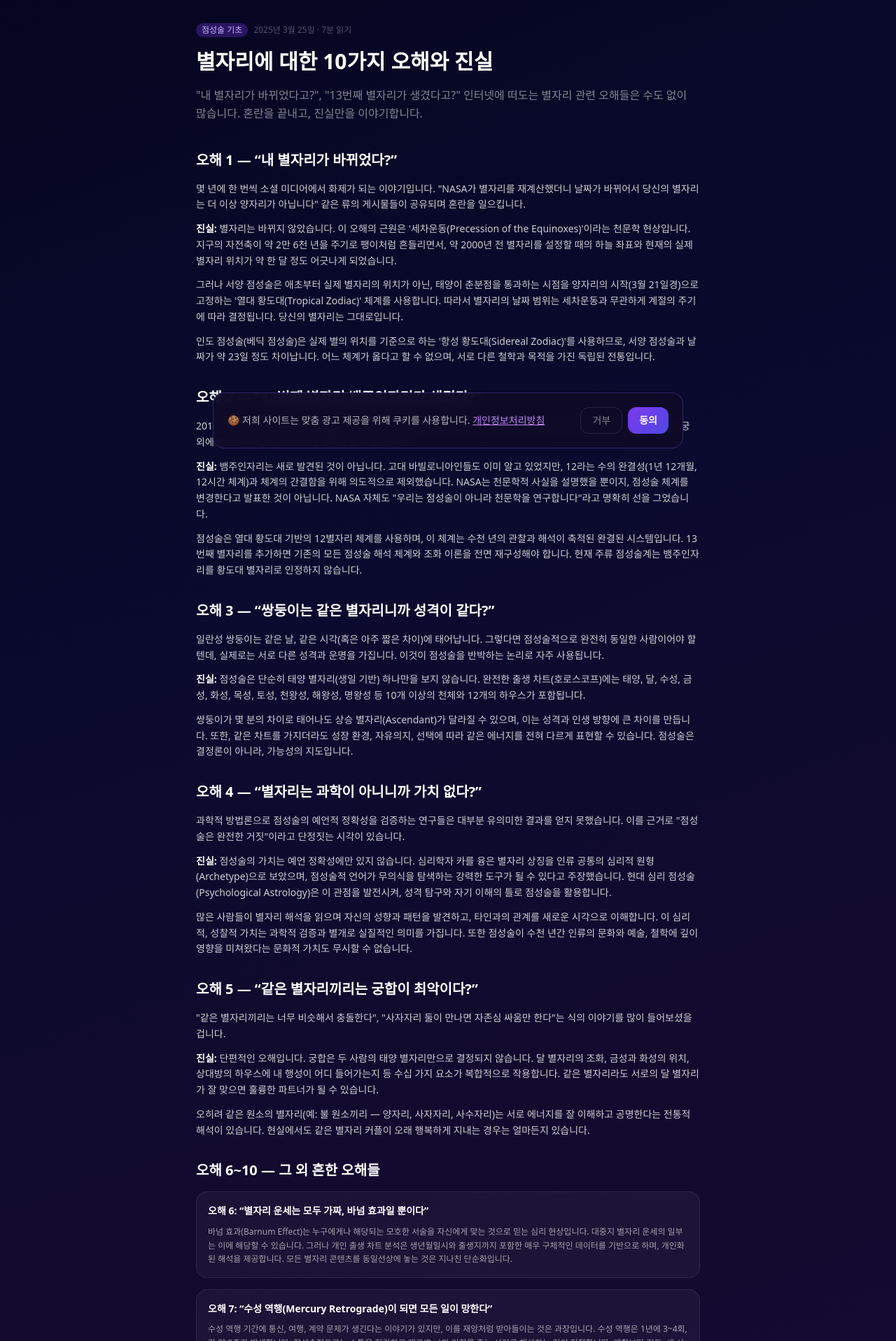
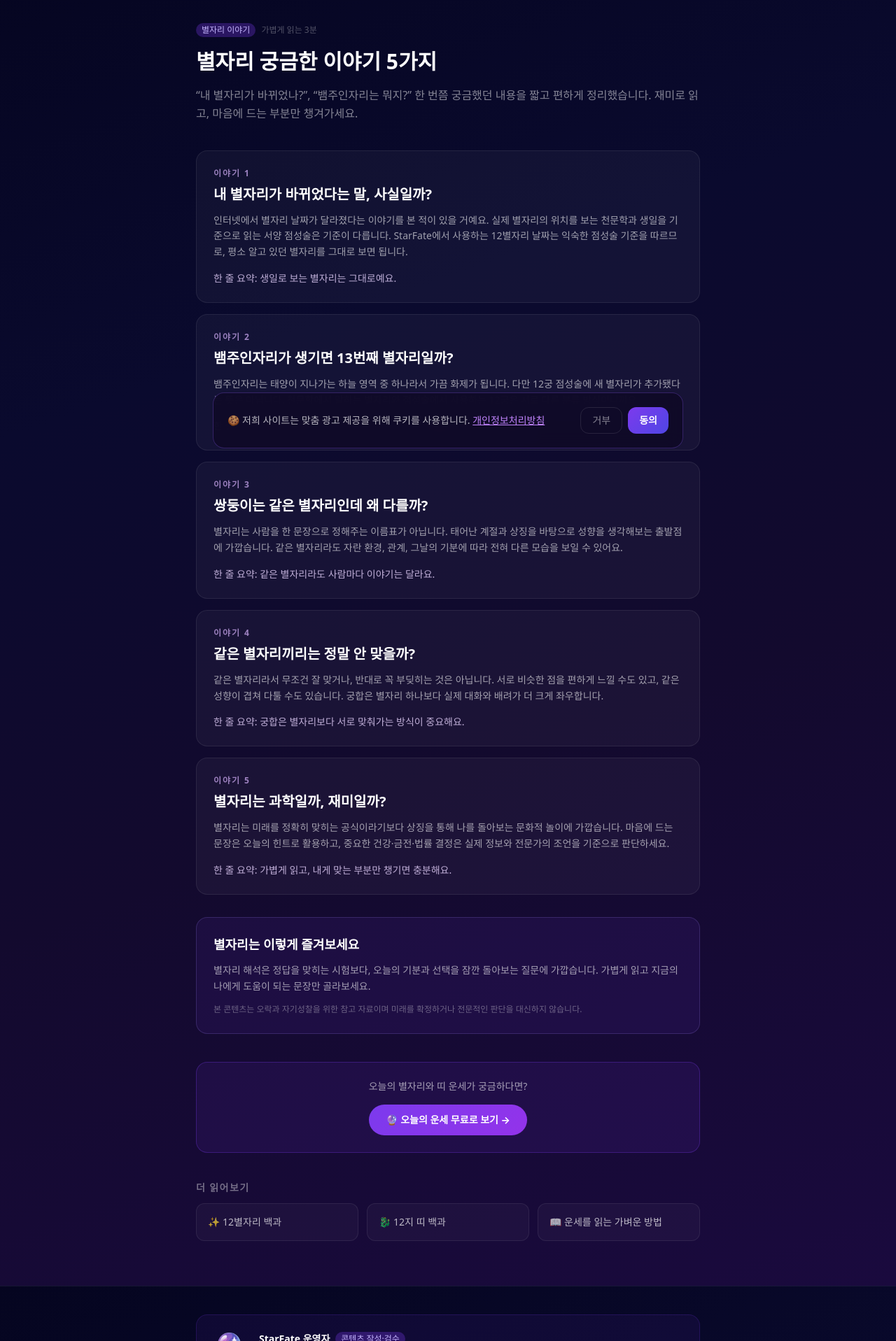
Before and after one commit to kinnet-zz/fortune-site, a Next.js app: page /blog/zodiac-myths-facts in a window 1280 px wide. Shown: the part 143-2060 px from the top of the page at 70% size. Built offline with nearby package versions, Linux system fonts and the light colour scheme.

Commit message:
refine zodiac content and sitemap

```diff
--- a/app/blog/zodiac-myths-facts/page.tsx
+++ b/app/blog/zodiac-myths-facts/page.tsx
@@ -2,12 +2,12 @@ import type { Metadata } from 'next';
 import Link from 'next/link';
 
 export const metadata: Metadata = {
-  title: '별자리에 대한 10가지 오해와 진실 | StarFate',
-  description: '별자리에 관한 흔한 오해들을 팩트로 검증합니다. 13번째 별자리, 별자리 변경, 쌍둥이의 별자리 등 궁금증을 명쾌하게 해결합니다.',
+  title: '별자리 궁금한 이야기 5가지 | StarFate',
+  description: '내 별자리가 바뀌었는지, 뱀주인자리는 무엇인지 등 별자리와 관련해 자주 궁금한 내용을 가볍게 정리했습니다.',
   alternates: { canonical: '/blog/zodiac-myths-facts' },
   openGraph: {
-    title: '별자리에 대한 10가지 오해와 진실',
-    description: '13번째 별자리, 별자리 변경, 쌍둥이의 별자리 등 흔한 오해를 팩트로 검증합니다',
+    title: '별자리 궁금한 이야기 5가지',
+    description: '별자리 날짜와 뱀주인자리처럼 한 번쯤 궁금한 내용을 짧고 편하게 읽어보세요.',
     type: 'article',
   },
 };
@@ -16,6 +16,34 @@ const bgStyle = {
   background: 'linear-gradient(160deg, #050520 0%, #0a0a2e 30%, #130a2e 60%, #1a0a3e 100%)',
   minHeight: '100vh',
 };
+
+const STORIES = [
+  {
+    title: '내 별자리가 바뀌었다는 말, 사실일까?',
+    body: '인터넷에서 별자리 날짜가 달라졌다는 이야기를 본 적이 있을 거예요. 실제 별자리의 위치를 보는 천문학과 생일을 기준으로 읽는 서양 점성술은 기준이 다릅니다. StarFate에서 사용하는 12별자리 날짜는 익숙한 점성술 기준을 따르므로, 평소 알고 있던 별자리를 그대로 보면 됩니다.',
+    takeaway: '한 줄 요약: 생일로 보는 별자리는 그대로예요.',
+  },
+  {
+    title: '뱀주인자리가 생기면 13번째 별자리일까?',
+    body: '뱀주인자리는 태양이 지나가는 하늘 영역 중 하나라서 가끔 화제가 됩니다. 다만 12궁 점성술에 새 별자리가 추가됐다는 뜻은 아닙니다. 천문학에서 말하는 별자리와 점성술에서 사용하는 12궁은 서로 다른 분류 방식이니까요.',
+    takeaway: '한 줄 요약: 새로운 별자리가 생긴 것이 아니라, 다른 기준을 소개한 이야기예요.',
+  },
+  {
+    title: '쌍둥이는 같은 별자리인데 왜 다를까?',
+    body: '별자리는 사람을 한 문장으로 정해주는 이름표가 아닙니다. 태어난 계절과 상징을 바탕으로 성향을 생각해보는 출발점에 가깝습니다. 같은 별자리라도 자란 환경, 관계, 그날의 기분에 따라 전혀 다른 모습을 보일 수 있어요.',
+    takeaway: '한 줄 요약: 같은 별자리라도 사람마다 이야기는 달라요.',
+  },
+  {
+    title: '같은 별자리끼리는 정말 안 맞을까?',
+    body: '같은 별자리라서 무조건 잘 맞거나, 반대로 꼭 부딪히는 것은 아닙니다. 서로 비슷한 점을 편하게 느낄 수도 있고, 같은 성향이 겹쳐 다툴 수도 있습니다. 궁합은 별자리 하나보다 실제 대화와 배려가 더 크게 좌우합니다.',
+    takeaway: '한 줄 요약: 궁합은 별자리보다 서로 맞춰가는 방식이 중요해요.',
+  },
+  {
+    title: '별자리는 과학일까, 재미일까?',
+    body: '별자리는 미래를 정확히 맞히는 공식이라기보다 상징을 통해 나를 돌아보는 문화적 놀이에 가깝습니다. 마음에 드는 문장은 오늘의 힌트로 활용하고, 중요한 건강·금전·법률 결정은 실제 정보와 전문가의 조언을 기준으로 판단하세요.',
+    takeaway: '한 줄 요약: 가볍게 읽고, 내게 맞는 부분만 챙기면 충분해요.',
+  },
+];
 
 export default function ZodiacMythsFactsPage() {
   return (
@@ -27,137 +55,54 @@ export default function ZodiacMythsFactsPage() {
 
         <header className="mb-10">
           <div className="flex items-center gap-2 mb-4 flex-wrap">
-            <span className="px-2 py-0.5 rounded-full text-xs font-medium" style={{ background: 'rgba(124,58,237,0.3)', color: 'rgba(196,181,253,1)' }}>
-              점성술 기초
+            <span
+              className="px-2 py-0.5 rounded-full text-xs font-medium"
+              style={{ background: 'rgba(124,58,237,0.3)', color: 'rgba(196,181,253,1)' }}
+            >
+              별자리 이야기
             </span>
-            <span className="text-white/30 text-xs">2025년 3월 25일 · 7분 읽기</span>
+            <span className="text-white/30 text-xs">가볍게 읽는 3분</span>
           </div>
           <h1 className="text-3xl font-bold text-white mb-4 leading-tight">
-            별자리에 대한 10가지 오해와 진실
+            별자리 궁금한 이야기 5가지
           </h1>
           <p className="text-white/50 text-base leading-relaxed">
-            "내 별자리가 바뀌었다고?", "13번째 별자리가 생겼다고?" 인터넷에 떠도는 별자리 관련 오해들은 수도 없이 많습니다. 혼란을 끝내고, 진실만을 이야기합니다.
+            “내 별자리가 바뀌었나?”, “뱀주인자리는 뭐지?” 한 번쯤 궁금했던 내용을 짧고 편하게 정리했습니다. 재미로 읽고, 마음에 드는 부분만 챙겨가세요.
           </p>
         </header>
 
-        <div className="space-y-8 text-sm leading-relaxed">
-
-          <section>
-            <h2 className="text-xl font-bold text-white mb-4">오해 1 — &ldquo;내 별자리가 바뀌었다?&rdquo;</h2>
-            <p className="mb-3">
-              몇 년에 한 번씩 소셜 미디어에서 화제가 되는 이야기입니다. "NASA가 별자리를 재계산했더니 날짜가 바뀌어서 당신의 별자리는 더 이상 양자리가 아닙니다" 같은 류의 게시물들이 공유되며 혼란을 일으킵니다.
-            </p>
-            <p className="mb-3">
-              <strong className="text-white">진실:</strong> 별자리는 바뀌지 않았습니다. 이 오해의 근원은 '세차운동(Precession of the Equinoxes)'이라는 천문학 현상입니다. 지구의 자전축이 약 2만 6천 년을 주기로 팽이처럼 흔들리면서, 약 2000년 전 별자리를 설정할 때의 하늘 좌표와 현재의 실제 별자리 위치가 약 한 달 정도 어긋나게 되었습니다.
-            </p>
-            <p className="mb-3">
-              그러나 서양 점성술은 애초부터 실제 별자리의 위치가 아닌, 태양이 춘분점을 통과하는 시점을 양자리의 시작(3월 21일경)으로 고정하는 '열대 황도대(Tropical Zodiac)' 체계를 사용합니다. 따라서 별자리의 날짜 범위는 세차운동과 무관하게 계절의 주기에 따라 결정됩니다. 당신의 별자리는 그대로입니다.
-            </p>
-            <p>
-              인도 점성술(베딕 점성술)은 실제 별의 위치를 기준으로 하는 '항성 황도대(Sidereal Zodiac)'를 사용하므로, 서양 점성술과 날짜가 약 23일 정도 차이납니다. 어느 체계가 옳다고 할 수 없으며, 서로 다른 철학과 목적을 가진 독립된 전통입니다.
-            </p>
-          </section>
-
-          <section>
-            <h2 className="text-xl font-bold text-white mb-4">오해 2 — &ldquo;13번째 별자리 뱀주인자리가 생겼다?&rdquo;</h2>
-            <p className="mb-3">
-              2016년 NASA 교육 콘텐츠를 인용한 보도가 오해를 키웠습니다. 천문학적으로 태양이 지나가는 길에는 전통적인 황도 12궁 외에 뱀주인자리(Ophiuchus) 영역도 걸쳐 있습니다.
-            </p>
-            <p className="mb-3">
-              <strong className="text-white">진실:</strong> 뱀주인자리는 새로 발견된 것이 아닙니다. 고대 바빌로니아인들도 이미 알고 있었지만, 12라는 수의 완결성(1년 12개월, 12시간 체계)과 체계의 간결함을 위해 의도적으로 제외했습니다. NASA는 천문학적 사실을 설명했을 뿐이지, 점성술 체계를 변경한다고 발표한 것이 아닙니다. NASA 자체도 "우리는 점성술이 아니라 천문학을 연구합니다"라고 명확히 선을 그었습니다.
-            </p>
-            <p>
-              점성술은 열대 황도대 기반의 12별자리 체계를 사용하며, 이 체계는 수천 년의 관찰과 해석이 축적된 완결된 시스템입니다. 13번째 별자리를 추가하면 기존의 모든 점성술 해석 체계와 조화 이론을 전면 재구성해야 합니다. 현재 주류 점성술계는 뱀주인자리를 황도대 별자리로 인정하지 않습니다.
-            </p>
-          </section>
-
-          <section>
-            <h2 className="text-xl font-bold text-white mb-4">오해 3 — &ldquo;쌍둥이는 같은 별자리니까 성격이 같다?&rdquo;</h2>
-            <p className="mb-3">
-              일란성 쌍둥이는 같은 날, 같은 시각(혹은 아주 짧은 차이)에 태어납니다. 그렇다면 점성술적으로 완전히 동일한 사람이어야 할 텐데, 실제로는 서로 다른 성격과 운명을 가집니다. 이것이 점성술을 반박하는 논리로 자주 사용됩니다.
-            </p>
-            <p className="mb-3">
-              <strong className="text-white">진실:</strong> 점성술은 단순히 태양 별자리(생일 기반) 하나만을 보지 않습니다. 완전한 출생 차트(호로스코프)에는 태양, 달, 수성, 금성, 화성, 목성, 토성, 천왕성, 해왕성, 명왕성 등 10개 이상의 천체와 12개의 하우스가 포함됩니다.
-            </p>
-            <p className="mb-3">
-              쌍둥이가 몇 분의 차이로 태어나도 상승 별자리(Ascendant)가 달라질 수 있으며, 이는 성격과 인생 방향에 큰 차이를 만듭니다. 또한, 같은 차트를 가지더라도 성장 환경, 자유의지, 선택에 따라 같은 에너지를 전혀 다르게 표현할 수 있습니다. 점성술은 결정론이 아니라, 가능성의 지도입니다.
-            </p>
-          </section>
-
-          <section>
-            <h2 className="text-xl font-bold text-white mb-4">오해 4 — &ldquo;별자리는 과학이 아니니까 가치 없다?&rdquo;</h2>
-            <p className="mb-3">
-              과학적 방법론으로 점성술의 예언적 정확성을 검증하는 연구들은 대부분 유의미한 결과를 얻지 못했습니다. 이를 근거로 "점성술은 완전한 거짓"이라고 단정짓는 시각이 있습니다.
-            </p>
-            <p className="mb-3">
-              <strong className="text-white">진실:</strong> 점성술의 가치는 예언 정확성에만 있지 않습니다. 심리학자 카를 융은 별자리 상징을 인류 공통의 심리적 원형(Archetype)으로 보았으며, 점성술적 언어가 무의식을 탐색하는 강력한 도구가 될 수 있다고 주장했습니다. 현대 심리 점성술(Psychological Astrology)은 이 관점을 발전시켜, 성격 탐구와 자기 이해의 틀로 점성술을 활용합니다.
-            </p>
-            <p>
-              많은 사람들이 별자리 해석을 읽으며 자신의 성향과 패턴을 발견하고, 타인과의 관계를 새로운 시각으로 이해합니다. 이 심리적, 성찰적 가치는 과학적 검증과 별개로 실질적인 의미를 가집니다. 또한 점성술이 수천 년간 인류의 문화와 예술, 철학에 깊이 영향을 미쳐왔다는 문화적 가치도 무시할 수 없습니다.
-            </p>
-          </section>
-
-          <section>
-            <h2 className="text-xl font-bold text-white mb-4">오해 5 — &ldquo;같은 별자리끼리는 궁합이 최악이다?&rdquo;</h2>
-            <p className="mb-3">
-              "같은 별자리끼리는 너무 비슷해서 충돌한다", "사자자리 둘이 만나면 자존심 싸움만 한다"는 식의 이야기를 많이 들어보셨을 겁니다.
-            </p>
-            <p className="mb-3">
-              <strong className="text-white">진실:</strong> 단편적인 오해입니다. 궁합은 두 사람의 태양 별자리만으로 결정되지 않습니다. 달 별자리의 조화, 금성과 화성의 위치, 상대방의 하우스에 내 행성이 어디 들어가는지 등 수십 가지 요소가 복합적으로 작용합니다. 같은 별자리라도 서로의 달 별자리가 잘 맞으면 훌륭한 파트너가 될 수 있습니다.
-            </p>
-            <p>
-              오히려 같은 원소의 별자리(예: 불 원소끼리 — 양자리, 사자자리, 사수자리)는 서로 에너지를 잘 이해하고 공명한다는 전통적 해석이 있습니다. 현실에서도 같은 별자리 커플이 오래 행복하게 지내는 경우는 얼마든지 있습니다.
-            </p>
-          </section>
-
-          <section>
-            <h2 className="text-xl font-bold text-white mb-4">오해 6~10 — 그 외 흔한 오해들</h2>
-
-            <div className="space-y-4">
-              <div className="rounded-2xl p-4" style={{ background: 'rgba(255,255,255,0.04)', border: '1px solid rgba(255,255,255,0.08)' }}>
-                <strong className="text-white">오해 6: &ldquo;별자리 운세는 모두 가짜, 바넘 효과일 뿐이다&rdquo;</strong>
-                <p className="mt-2 text-white/60 text-xs leading-relaxed">바넘 효과(Barnum Effect)는 누구에게나 해당되는 모호한 서술을 자신에게 맞는 것으로 믿는 심리 현상입니다. 대중지 별자리 운세의 일부는 이에 해당할 수 있습니다. 그러나 개인 출생 차트 분석은 생년월일시와 출생지까지 포함한 매우 구체적인 데이터를 기반으로 하며, 개인화된 해석을 제공합니다. 모든 별자리 콘텐츠를 동일선상에 놓는 것은 지나친 단순화입니다.</p>
-              </div>
-
-              <div className="rounded-2xl p-4" style={{ background: 'rgba(255,255,255,0.04)', border: '1px solid rgba(255,255,255,0.08)' }}>
-                <strong className="text-white">오해 7: &ldquo;수성 역행(Mercury Retrograde)이 되면 모든 일이 망한다&rdquo;</strong>
-                <p className="mt-2 text-white/60 text-xs leading-relaxed">수성 역행 기간에 통신, 여행, 계약 문제가 생긴다는 이야기가 있지만, 이를 재앙처럼 받아들이는 것은 과장입니다. 수성 역행은 1년에 3~4회, 각 약 3주간 발생합니다. 점성술적으로는 소통을 점검하고 재고(Re-)의 기회를 주는 시기로 해석하는 것이 적절합니다. 계획보다 검토, 새 시작보다 마무리에 집중하는 기간으로 활용하면 됩니다.</p>
-              </div>
-
-              <div className="rounded-2xl p-4" style={{ background: 'rgba(255,255,255,0.04)', border: '1px solid rgba(255,255,255,0.08)' }}>
-                <strong className="text-white">오해 8: &ldquo;동양 띠운세와 서양 별자리 중 하나만 맞다&rdquo;</strong>
-                <p className="mt-2 text-white/60 text-xs leading-relaxed">서양 별자리와 동양 띠운세(십이지)는 완전히 다른 전통에서 비롯된 독립적인 체계입니다. 어느 것이 더 정확하다고 비교할 수 없으며, 두 체계를 함께 활용하면 오히려 더 풍부한 자기 이해의 틀을 얻을 수 있습니다. 많은 점성술 전문가들이 동서양의 관점을 통합하여 종합적인 분석을 제공합니다.</p>
-              </div>
-
-              <div className="rounded-2xl p-4" style={{ background: 'rgba(255,255,255,0.04)', border: '1px solid rgba(255,255,255,0.08)' }}>
-                <strong className="text-white">오해 9: &ldquo;전갈자리는 무조건 위험하고 독하다&rdquo;</strong>
-                <p className="mt-2 text-white/60 text-xs leading-relaxed">전갈자리는 강렬한 감정과 깊은 통찰력, 변화와 재생의 에너지를 가진 별자리입니다. 이 강한 에너지가 오해를 낳아 '무서운 별자리'라는 스테레오타입이 생겼습니다. 실제로 전갈자리는 깊이 있는 충성심과 뛰어난 공감 능력을 지닌 신뢰할 수 있는 동반자입니다. 모든 별자리에는 긍정적, 부정적 측면이 공존하며, 특정 별자리를 악마화하는 것은 점성술의 본래 의도와 다릅니다.</p>
-              </div>
-
-              <div className="rounded-2xl p-4" style={{ background: 'rgba(255,255,255,0.04)', border: '1px solid rgba(255,255,255,0.08)' }}>
-                <strong className="text-white">오해 10: &ldquo;별자리를 믿으면 운명론자가 된다&rdquo;</strong>
-                <p className="mt-2 text-white/60 text-xs leading-relaxed">점성술을 "모든 것이 정해져 있다"는 결정론으로 오해하는 경우가 많습니다. 현대 점성술의 관점은 다릅니다. 출생 차트는 잠재적 에너지와 경향성을 보여줄 뿐, 구체적인 운명을 확정하지 않습니다. 같은 차트를 가진 사람도 의지와 선택에 따라 전혀 다른 삶을 살 수 있습니다. 점성술은 자유의지를 부정하는 것이 아니라, 자신의 에너지를 이해하고 더 현명하게 활용하도록 돕는 도구입니다.</p>
-              </div>
-            </div>
-          </section>
-
-          <section>
-            <h2 className="text-xl font-bold text-white mb-4">결론 — 올바른 점성술 활용법</h2>
-            <p className="mb-3">
-              점성술에 대한 오해는 대부분 지나친 단순화 혹은 잘못된 정보에서 비롯됩니다. 점성술은 수천 년의 역사를 가진 복잡하고 정교한 상징 체계로, 단순히 "맞다/틀리다"의 이분법으로 판단하기 어렵습니다.
-            </p>
-            <p className="mb-3">
-              점성술을 가장 건강하게 활용하는 방법은, 그것을 자기 성찰과 이해의 언어로 사용하는 것입니다. 별자리 해석을 읽으며 자신의 강점과 약점, 습관적인 패턴을 발견하고, 타인의 행동을 더 깊이 이해하는 출발점으로 삼을 수 있습니다.
-            </p>
-            <p>
-              맹목적으로 믿거나 무조건 부정하기보다, 개방적인 마음으로 탐구하는 자세가 중요합니다. 점성술이 당신의 삶에 새로운 시각과 깊이를 더해줄 수 있다면, 그것으로 충분한 가치를 지닌 것입니다.
-            </p>
-          </section>
-
+        <div className="space-y-4">
+          {STORIES.map((story, index) => (
+            <section
+              key={story.title}
+              className="rounded-2xl p-6"
+              style={{ background: 'rgba(255,255,255,0.04)', border: '1px solid rgba(255,255,255,0.08)' }}
+            >
+              <p className="text-purple-300/70 text-xs font-semibold tracking-[0.16em] uppercase mb-2">
+                이야기 {index + 1}
+              </p>
+              <h2 className="text-xl font-bold text-white mb-3">{story.title}</h2>
+              <p className="text-white/60 text-sm leading-relaxed">{story.body}</p>
+              <p className="mt-4 text-purple-200/80 text-sm font-medium">{story.takeaway}</p>
+            </section>
+          ))}
         </div>
 
-        <div className="mt-12 p-6 rounded-2xl text-center" style={{ background: 'rgba(124,58,237,0.1)', border: '1px solid rgba(124,58,237,0.3)' }}>
-          <p className="text-white/60 mb-4 text-sm">나의 별자리 운세가 궁금하다면?</p>
+        <section
+          className="mt-8 rounded-2xl p-6"
+          style={{ background: 'rgba(124,58,237,0.09)', border: '1px solid rgba(167,139,250,0.2)' }}
+        >
+          <h2 className="text-lg font-bold text-white mb-3">별자리는 이렇게 즐겨보세요</h2>
+          <p className="text-white/60 text-sm leading-relaxed">
+            별자리 해석은 정답을 맞히는 시험보다, 오늘의 기분과 선택을 잠깐 돌아보는 질문에 가깝습니다. 가볍게 읽고 지금의 나에게 도움이 되는 문장만 골라보세요.
+          </p>
+          <p className="mt-3 text-white/35 text-xs leading-relaxed">
+            본 콘텐츠는 오락과 자기성찰을 위한 참고 자료이며 미래를 확정하거나 전문적인 판단을 대신하지 않습니다.
+          </p>
+        </section>
+
+        <div className="mt-10 p-6 rounded-2xl text-center" style={{ background: 'rgba(124,58,237,0.1)', border: '1px solid rgba(124,58,237,0.3)' }}>
+          <p className="text-white/60 mb-4 text-sm">오늘의 별자리와 띠 운세가 궁금하다면?</p>
           <Link
             href="/"
             className="inline-block px-6 py-3 rounded-full font-bold text-white text-sm"
@@ -167,16 +112,17 @@ export default function ZodiacMythsFactsPage() {
           </Link>
         </div>
 
-        <nav className="mt-10">
-          <h3 className="text-sm text-white/40 mb-3 font-semibold uppercase tracking-widest">관련 글</h3>
-          <div className="grid grid-cols-1 sm:grid-cols-2 gap-3">
-            <Link href="/blog/what-is-astrology" className="p-4 rounded-xl text-sm hover:border-purple-400 transition-colors" style={{ background: 'rgba(255,255,255,0.03)', border: '1px solid rgba(255,255,255,0.08)' }}>
-              <div className="text-white/70 font-medium">✨ 점성술이란 무엇인가?</div>
-              <div className="text-white/30 text-xs mt-1">서양 별자리의 역사와 기초 완벽 가이드</div>
+        <nav className="mt-10" aria-label="관련 콘텐츠">
+          <h2 className="text-sm text-white/40 mb-3 font-semibold uppercase tracking-widest">더 읽어보기</h2>
+          <div className="grid grid-cols-1 sm:grid-cols-3 gap-3">
+            <Link href="/zodiac" className="p-4 rounded-xl text-sm text-white/70 hover:border-purple-400 transition-colors" style={{ background: 'rgba(255,255,255,0.03)', border: '1px solid rgba(255,255,255,0.08)' }}>
+              ✨ 12별자리 백과
             </Link>
-            <Link href="/blog/chinese-vs-western-zodiac" className="p-4 rounded-xl text-sm hover:border-purple-400 transition-colors" style={{ background: 'rgba(255,255,255,0.03)', border: '1px solid rgba(255,255,255,0.08)' }}>
-              <div className="text-white/70 font-medium">🌏 동양 vs 서양 별자리 비교</div>
-              <div className="text-white/30 text-xs mt-1">두 체계의 차이와 공통점</div>
+            <Link href="/chinese-zodiac" className="p-4 rounded-xl text-sm text-white/70 hover:border-purple-400 transition-colors" style={{ background: 'rgba(255,255,255,0.03)', border: '1px solid rgba(255,255,255,0.08)' }}>
+              🐉 12지 띠 백과
+            </Link>
+            <Link href="/blog/how-to-read-daily-fortune" className="p-4 rounded-xl text-sm text-white/70 hover:border-purple-400 transition-colors" style={{ background: 'rgba(255,255,255,0.03)', border: '1px solid rgba(255,255,255,0.08)' }}>
+              📖 운세를 읽는 가벼운 방법
             </Link>
           </div>
         </nav>
--- a/components/HomeClient.tsx
+++ b/components/HomeClient.tsx
@@ -68,8 +68,8 @@ const GUIDE_LINKS = [
   },
   {
     href: '/blog/zodiac-myths-facts',
-    label: '별자리에 관한 오해와 진실',
-    desc: '점성술, 천문학, 심리 효과를 구분해서 읽는 기본 기준',
+    label: '별자리 궁금한 이야기',
+    desc: '별자리 날짜와 뱀주인자리처럼 한 번쯤 궁금한 내용을 가볍게 읽어보세요',
   },
   {
     href: '/blog/chinese-vs-western-zodiac',
@@ -330,6 +330,9 @@ export default function HomeClient() {
                     <Link href="/zodiac" className="px-4 py-2 rounded-xl text-sm font-semibold text-purple-100/80 border border-purple-300/20 hover:border-purple-300/40 transition-colors">
                       12별자리 백과
                     </Link>
+                    <Link href="/chinese-zodiac" className="px-4 py-2 rounded-xl text-sm font-semibold text-purple-100/80 border border-purple-300/20 hover:border-purple-300/40 transition-colors">
+                      12지 띠 백과
+                    </Link>
                     <Link href="/about" className="px-4 py-2 rounded-xl text-sm font-semibold text-purple-100/80 border border-purple-300/20 hover:border-purple-300/40 transition-colors">
                       편집 기준
                     </Link>
```
Also changed, not shown: app/sitemap.ts (+20 -21 lines).
